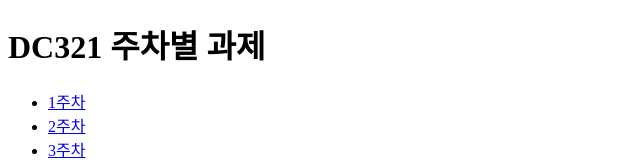
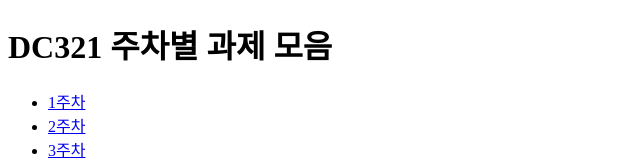
Before and after one commit to limjieun11/DC231_limjieun, a plain HTML site: page index.html in a window 1280 px wide. Shown: the top 160 px of the page, without its empty margins (0-640 px from the left). Drawn offline with Linux system fonts and the light colour scheme.

Commit message:
주차별 과제 모음집

```diff
--- a/index.html
+++ b/index.html
@@ -7,7 +7,7 @@
     <title>Document</title>
   </head>
   <body>
-    <h1>DC321 주차별 과제</h1>
+    <h1>DC321 주차별 과제 모음</h1>
     <ul>
       <li><a href="w1/index.html">1주차</a></li>
       <li><a href="w2/index.html">2주차</a></li>
```
